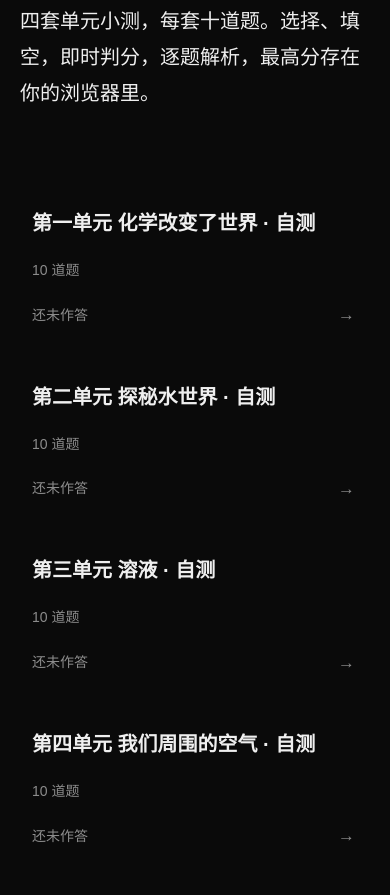
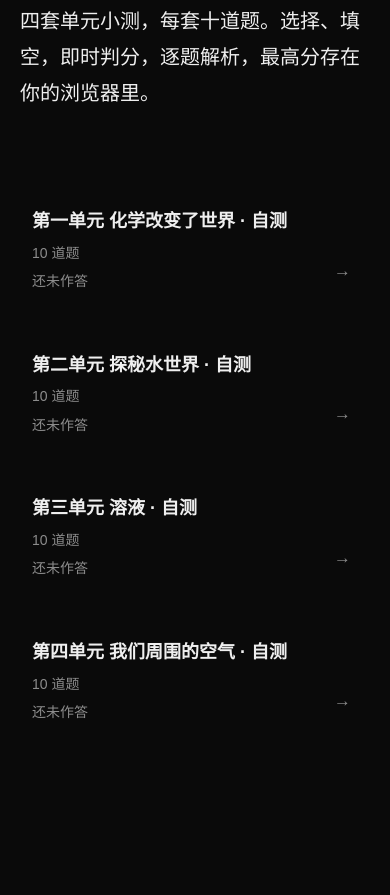
Before and after one commit to LoongAD/chem-resources, a plain HTML site: page index.html in a window 390 px wide. Shown: the part 5649-6544 px from the top of the page. Drawn offline with Linux system fonts and the light colour scheme.

Commit message:
修手机版小测列表排版：标题不断字、箭头居中

```diff
--- a/assets/style.css
+++ b/assets/style.css
@@ -485,8 +485,10 @@ a { color: inherit; }
   .stack { font-size: 19vw; white-space: normal; }
   .topbar-links a:not(.btn-accent) { display: none; }
   .cta { min-height: 80svh; }
-  .quiz-row { grid-template-columns: 1fr 20px; }
+  .quiz-row { grid-template-columns: 1fr 24px; gap: 6px 12px; }
+  .qr-title { grid-column: 1 / -1; font-size: 18px; text-wrap: balance; }
   .qr-meta, .qr-best { grid-column: 1; }
+  .quiz-row .row-arrow { grid-column: 2; grid-row: 2 / 5; align-self: center; }
   .app-canvas { padding: 32px 20px 72px; }
 }
 
```
